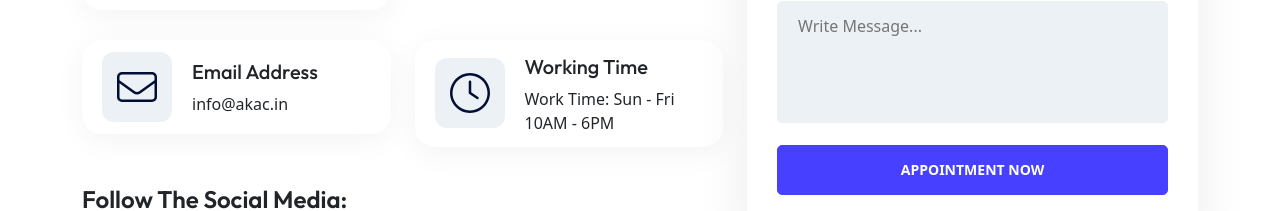
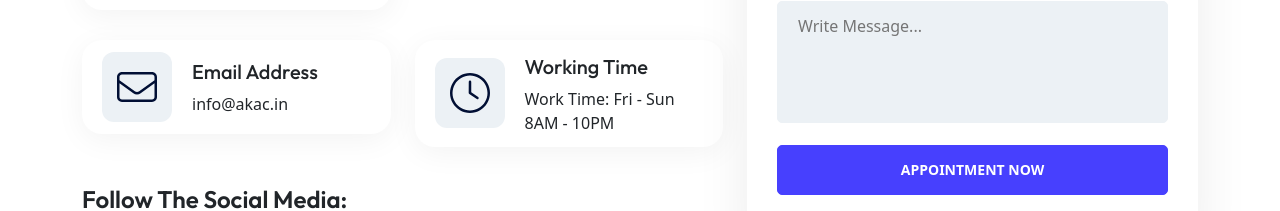
Before and after one commit to shantanuuchak/akac, a Next.js app: page /contact in a window 1280 px wide. Shown: the part 981-1192 px from the top of the page. Built offline with nearby package versions, Linux system fonts and the light colour scheme.

Commit message:
Update working hours in Contact component

```diff
--- a/src/app/Components/Contact/Contact.jsx
+++ b/src/app/Components/Contact/Contact.jsx
@@ -34,7 +34,7 @@ const Contact = () => {
                                 <ContactCard
                                     img="/assets/img/icons/contact_icon_4.svg"
                                     Title="Working Time"
-                                    Content="Work Time: Sun - Fri <br>10AM - 6PM"
+                                    Content="Work Time: Fri - Sun <br> 8AM - 10PM"
                                 >
                                 </ContactCard>
                             </div>
```
